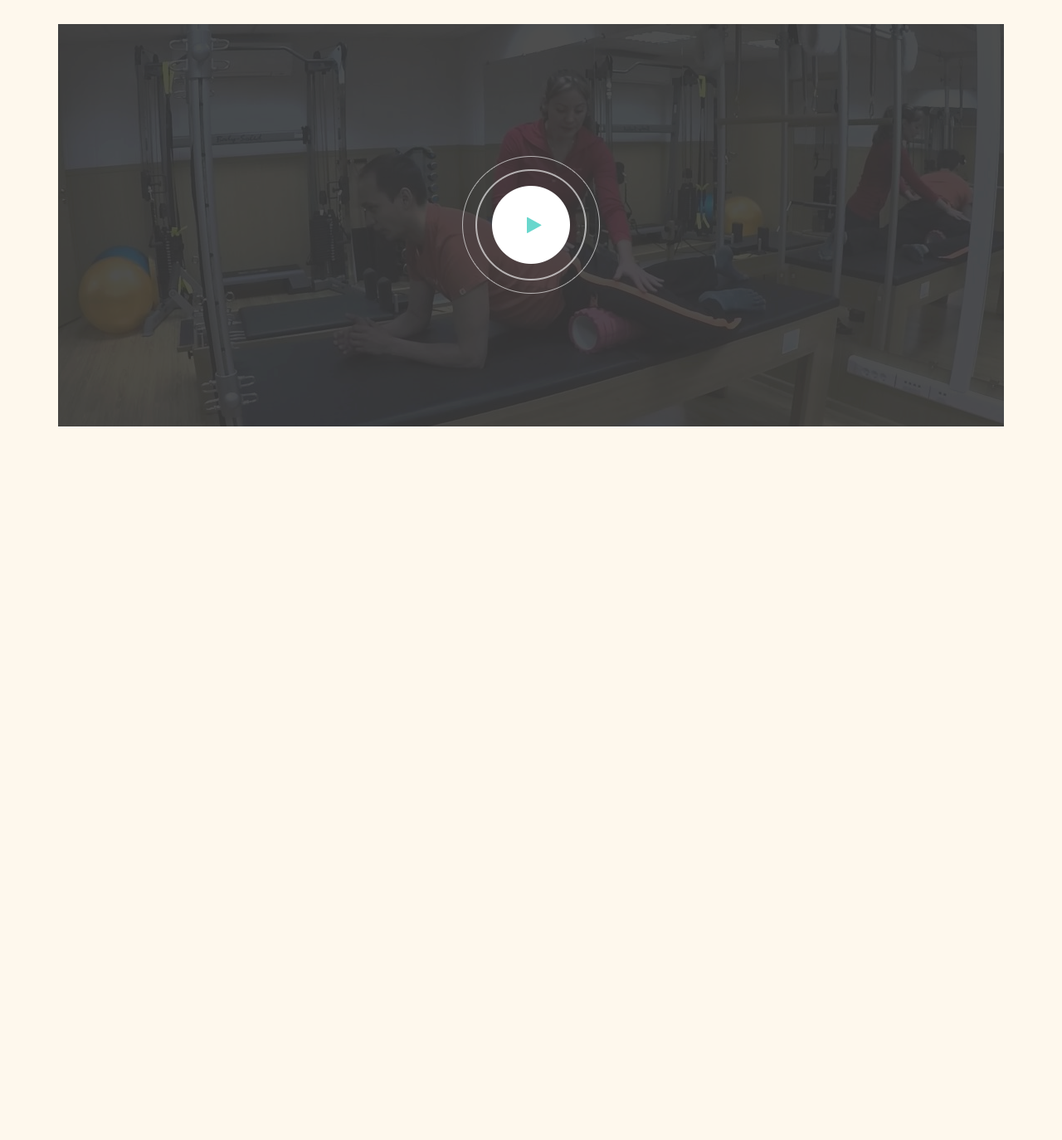
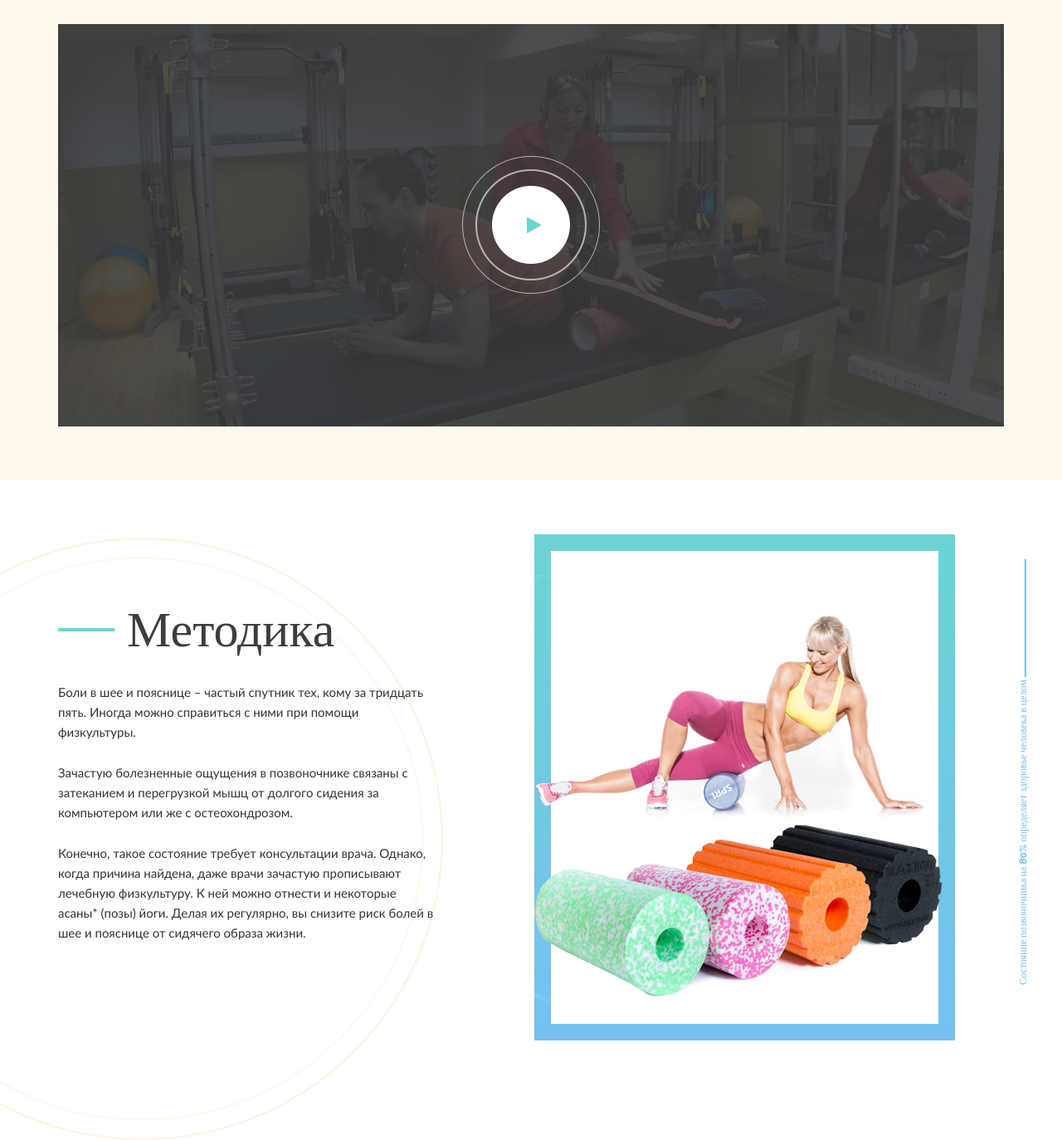
Before and after one commit to KRO94/B2H, a PHP site: page / in a window 1280 px wide. Shown: the part 802-2176 px from the top of the page at 83% size. Before the commit the page ends 1316 px from the top, so only its background shows below. Run offline with PHP 8.4, Linux system fonts and the light colour scheme; some libraries are stand-ins or nearby versions; some web fonts are replaced.

Commit message:
Створив блок method-block

```diff
--- a/css/media.css
+++ b/css/media.css
@@ -57,6 +57,19 @@
 		font-size: 7rem;
 	}
 	/*----------------------BLOCK-AFTER-HEADER END----------------------*/
+
+	/*-----------------------METHOD-BLOCK START-----------------------*/
+	.method-block .method {
+		padding: 0;
+	}
+	.method-block .method,
+	.method-block .img {
+		float: none;
+		width: 100%;
+		display: block;
+		margin: 0 auto;
+	}
+	/*------------------------METHOD-BLOCK END------------------------*/
 }
 
 /* Small Devices, Tablets */
@@ -127,6 +140,9 @@
 
 /* Extra Small Devices, Phones */
 @media only screen and (max-width : 480px) {
+	.title{
+		font-size: 4.4rem;
+	}
 	/*--------------------HEADER START--------------------*/
 	header a.logo {
 		width: 100%;
@@ -153,6 +169,12 @@
 				line-height: 76px;
 			}
 	/*----------------------BLOCK-AFTER-HEADER END----------------------*/
+
+	/*-----------------------METHOD-BLOCK START-----------------------*/
+	.method-block .img {
+		display: none;
+	}
+	/*------------------------METHOD-BLOCK END------------------------*/
 }
 
 /* Custom, iPhone Retina */
--- a/css/style.css
+++ b/css/style.css
@@ -70,6 +70,16 @@ p, hr, ol, ul {
 	font-size: 6rem;
 	color: #3d3d3d;
 	line-height: 60px;
+	margin-bottom: 35px;
+}
+.title hr {
+	height: 4px;
+	width: 68px;
+	background-color: #69d6cc;
+	border: none;
+	margin-right: 15px;
+	float: left;
+	margin-top: 28px;
 }
 
 .leftBlock {
@@ -304,3 +314,54 @@ header {
 		display: none;
 	}
 /*-----------------------BLOCK-VIDEO END-----------------------*/
+
+/*-----------------------METHOD-BLOCK START-----------------------*/
+.method-block {
+	position: relative;
+	width: 100%;
+	background: url(../img/method_block_img.png) no-repeat center;
+	background-size: cover;
+	padding: 65px 0 120px;
+}
+	.method-block .method {
+		position: relative;
+		max-width: 458px;
+		width: 40.17%;
+		padding-top: 85px;
+	}
+		.method-block .method .title hr {
+			width: 14.84%;
+		}
+		.method-block .method p {
+			font-family: 'Lato-Regular';
+			font-size: 1.5rem;
+			line-height: 24px;
+			margin-bottom: 25px;
+		}
+	.method-block .img {
+		position: relative;
+		max-width: 632px;
+		width: 55.44%;
+		padding-right: 48px;
+	}
+		.method-block .img .text-v {
+			position: absolute;
+			right: -280px;
+			top: 278px;
+			font-family: 'Raleway-Bold';
+			font-size: 1.2rem;
+			color: #74bff0;
+			-webkit-transform: rotate(-90deg);
+			   -moz-transform: rotate(-90deg);
+			     -o-transform: rotate(-90deg);
+			    -ms-transform: rotate(-90deg);
+			        transform: rotate(-90deg);
+		}
+		.method-block .img .text-v hr {
+			background-color: rgb(116, 191, 240);
+			width: 142px;
+			height: 2px;
+			border: none;
+			display: inline-block;
+		}
+/*------------------------METHOD-BLOCK END------------------------*/
--- a/index.php
+++ b/index.php
@@ -1,4 +1,5 @@
 	<?php require_once 'header.php'; ?>
 	<?php require_once 'pages/block_after_header.php'; ?>
 	<?php require_once 'pages/block_video.php'; ?>
+	<?php require_once 'pages/method_block.php'; ?>
 	<?php require_once 'footer.php'; ?>
--- /dev/null
+++ b/pages/method_block.php
@@ -0,0 +1,14 @@
+<div class="method-block">
+	<div class="container">
+		<div class="leftBlock method">
+			<div class="title"><hr>Методика</div>
+			<p>Боли в шее и пояснице – частый спутник тех, кому за тридцать пять. Иногда можно справиться с ними при помощи физкультуры.</p>
+			<p>Зачастую болезненные ощущения в позвоночнике связаны с затеканием и перегрузкой мышц от долгого сидения за компьютером или же с остеохондрозом.</p>
+			<p>Конечно, такое состояние требует консультации врача. Однако, когда причина найдена, даже врачи зачастую прописывают лечебную физкультуру. К ней можно отнести и некоторые асаны* (позы) йоги. Делая их регулярно, вы снизите риск болей в шее и пояснице от сидячего образа жизни.</p>
+		</div>
+		<div class="rightBlock img">
+			<img src="img/method_block_girl.png" alt="" class="img-responsive">
+			<div class="text-v">Состояние позвоночника на 80% определяет здоровье человека в целом <hr></div>
+		</div>
+	</div>
+</div>
```
Also changed, not shown: img/method_block_girl.png (added), img/method_block_img.png (added).
